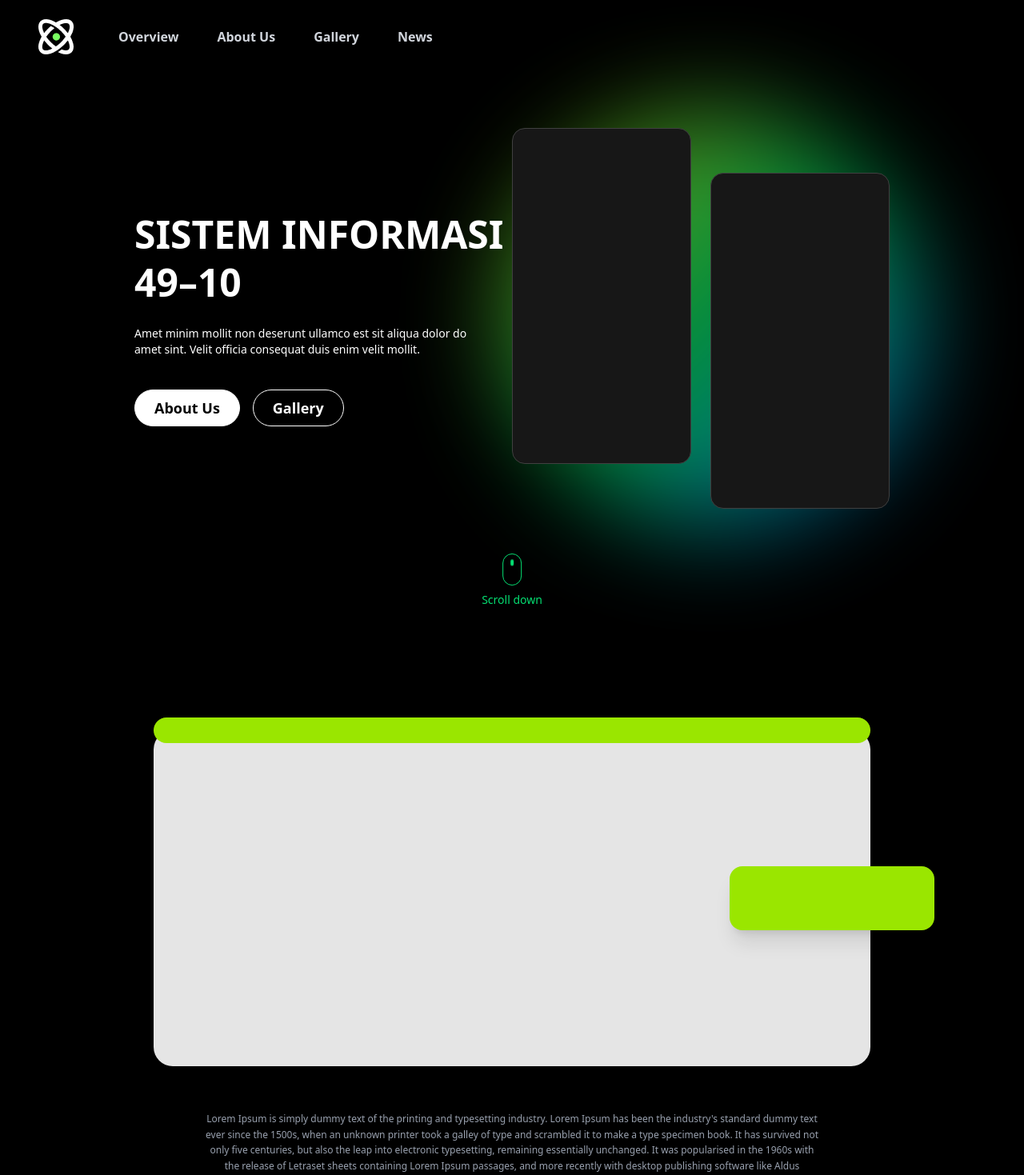
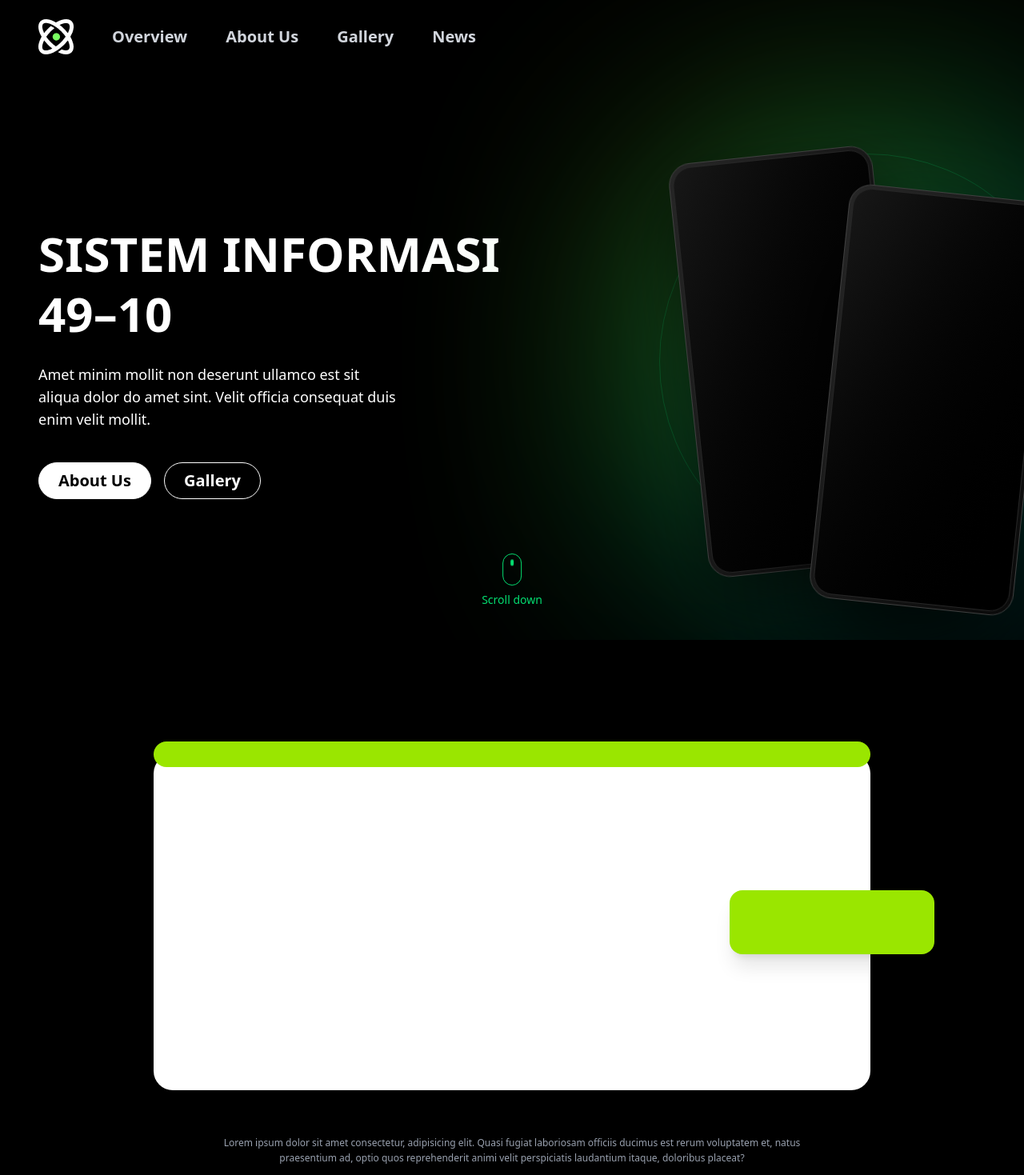
Before and after one commit to FIdzz-hub/web-kelas, a React (Vite) app: page / in a window 1280 px wide. Shown: the top 1469 px of the page at 80% size. Built offline with nearby package versions, Linux system fonts and the light colour scheme.

Commit message:
HomePage New

```diff
--- /dev/null
+++ b/src/components/homepage/Phone.tsx
@@ -0,0 +1,35 @@
+function HomePhone() {
+    return (
+        <>
+            <div className="w-1/2 flex justify-end gap-6">
+
+                <div className="w-1/2 relative flex justify-center items-center perspective-distant">
+
+                    <div className="absolute w-130 h-130 rounded-full bg-linear-to-br from-lime-400 via-green-500 to-blue-600 blur-[140px] opacity-70" />
+
+                    <div className="absolute w-130 h-130 rounded-full border border-green-400/20" />
+
+                    <div className="absolute -rotate-6 -translate-x-24 z-20">
+                        <div className="relative w-64 h-130 rounded-[28px] bg-linear-to-br from-neutral-800 to-neutral-950 border border-neutral-700 shadow-[0_30px_80px_rgba(0,0,0,0.6)] transform-gpu rotateY-[-8deg]"
+                        >
+                            <div className="absolute inset-1 rounded-3xl bg-linear-to-br from-neutral-900 to-black border border-neutral-800"
+                            />
+                        </div>
+                    </div>
+
+                    <div className="absolute rotate-6 translate-x-20 translate-y-12 z-30">
+                        <div className="relative w-64 h-130 rounded-[28px] bg-linear-to-br from-neutral-800 to-neutral-950 border border-neutral-700 shadow-[0_60px_140px_rgba(0,0,0,0.9)] transform-gpu rotateY-[6deg]"
+                        >
+                            <div className="absolute inset-1 rounded-3xl bg-linear-to-br from-neutral-900 to-black border border-neutral-800"
+                            />
+                        </div>
+                    </div>
+
+                </div>
+
+            </div>
+        </>
+    )
+}
+
+export default HomePhone;
--- /dev/null
+++ b/src/components/homepage/Scroll.tsx
@@ -0,0 +1,14 @@
+function HomeScroll() {
+    return (
+        <>
+            <div className="absolute bottom-10 left-1/2 -translate-x-1/2 flex flex-col items-center gap-2 text-green-400">
+                <div className="w-6 h-10 rounded-full border border-green-400 flex items-start justify-center">
+                    <div className="w-1 h-2 bg-green-400 mt-2 rounded-full animate-bounce" />
+                </div>
+                <span className="text-sm">Scroll down</span>
+            </div>
+        </>
+    )
+}
+
+export default HomeScroll;
--- /dev/null
+++ b/src/components/homepage/Text.tsx
@@ -0,0 +1,33 @@
+function HomeText() {
+
+    function click() {
+        const toGallery = document.getElementById("gallery");
+        toGallery?.scrollIntoView()
+    }
+
+    return (
+        <>
+            <div className="w-1/2">
+                <h1 className="text-6xl font-bold leading-tight mb-6">
+                    SISTEM INFORMASI <br /> 49–10
+                </h1>
+
+                <p className="text-black-400 text-lg max-w-md mb-10">
+                    Amet minim mollit non deserunt ullamco est sit aliqua dolor do
+                    amet sint. Velit officia consequat duis enim velit mollit.
+                </p>
+
+                <div className="flex gap-4">
+                    <button className="px-6 py-2 rounded-full border border-white bg-white hover:bg-black text-black hover:text-white transition text-xl font-bold cursor-pointer">
+                        About Us
+                    </button>
+                    <button onClick={click} className="px-6 py-2 rounded-full border border-white hover:bg-white text-white hover:text-black transition text-xl font-bold cursor-pointer">
+                        Gallery
+                    </button>
+                </div>
+            </div>
+        </>
+    )
+}
+
+export default HomeText;
--- a/src/components/navbar.tsx
+++ b/src/components/navbar.tsx
@@ -4,9 +4,11 @@ function Navbar() {
   return (
     <header className="fixed top-0 left-0 w-full z-50">
       <nav className="mx-auto max-w-360 px-12 py-6 flex items-center">
-        <img src={logo} alt="logo" />
+        <div className="">
+          <img src={logo} alt="logo" />
+        </div>
 
-        <ul className="flex items-center px-14 gap-12 text-md font-bold">
+        <ul className="flex items-center px-12 gap-12 text-xl font-extrabold">
 
           {[
             { label: "Overview", href: "#home" },
@@ -23,7 +25,7 @@ function Navbar() {
               </a>
 
               <span className="absolute left-1/2 -bottom-3 -translate-x-1/2
-                h-[2px] w-0 bg-lime-400 rounded-full
+                h-0.5 w-0 bg-lime-400 rounded-full
                 transition-all duration-300 group-hover:w-6" />
             </li>
           ))}
--- a/src/pages/gallery/gallery.tsx
+++ b/src/pages/gallery/gallery.tsx
@@ -1,4 +1,4 @@
-import React from "react";
+// import React from "react";
 
 export default function Gallery() {
   return (
@@ -11,19 +11,13 @@ export default function Gallery() {
 
         <div className="absolute -top-4 left-0 w-full h-8 bg-lime-400 rounded-full z-20" />
 
-        <div className="relative bg-[#e5e5e5] h-[420px] rounded-3xl shadow-2xl" />
+        <div className="relative bg-white h-105 rounded-3xl shadow-2xl" />
 
         <div className="absolute top-1/2 -right-20 -translate-y-1/2 w-64 h-20 bg-lime-400 rounded-2xl shadow-xl" />
       </div>
 
       <p className="mt-14 max-w-3xl text-center text-xs text-gray-400 leading-relaxed">
-        Lorem Ipsum is simply dummy text of the printing and typesetting industry.
-        Lorem Ipsum has been the industry's standard dummy text ever since the 1500s,
-        when an unknown printer took a galley of type and scrambled it to make a type
-        specimen book. It has survived not only five centuries, but also the leap into
-        electronic typesetting, remaining essentially unchanged. It was popularised
-        in the 1960s with the release of Letraset sheets containing Lorem Ipsum passages,
-        and more recently with desktop publishing software like Aldus PageMaker.
+        Lorem ipsum dolor sit amet consectetur, adipisicing elit. Quasi fugiat laboriosam officiis ducimus est rerum voluptatem et, natus praesentium ad, optio quos reprehenderit animi velit perspiciatis laudantium itaque, doloribus placeat?
       </p>
 
     </section>
--- a/src/pages/homepage/Home.tsx
+++ b/src/pages/homepage/Home.tsx
@@ -1,82 +1,26 @@
+import HomePhone from "../../components/homepage/Phone";
+import HomeScroll from "../../components/homepage/Scroll";
+import HomeText from "../../components/homepage/Text";
+
 function Home() {
     return (
         <>
             <section
                 id="home"
-                className="relative h-screen bg-black overflow-hidden p-30"
+                className="relative h-screen bg-black overflow-hidden pt-50"
             >
-                <div className="absolute right-32 top-1/2 -translate-y-1/2 w-130 h-130 rounded-full bg-linear-to-br from-lime-400 via-green-500 to-blue-600 blur-3xl opacity-70" />
+                <div className="relative z-10 max-w-360 mx-auto px-12 flex items-center mt-20">
+                    <HomeText />
+                    <HomePhone />
+                </div>
+                <HomeScroll />
 
-                <div className="relative z-10 max-w-360 mx-auto px-12 flex items-center mt-10">
-                    <div className="w-1/2">
-                        <h1 className="text-5xl font-bold leading-tight mb-6">
-                            SISTEM INFORMASI <br /> 49–10
-                        </h1>
 
-                        <p className="text-black-400 text-sm max-w-md mb-10">
-                            Amet minim mollit non deserunt ullamco est sit aliqua dolor do
-                            amet sint. Velit officia consequat duis enim velit mollit.
-                        </p>
 
-                        <div className="flex gap-4">
-                            <button className="px-6 py-2 rounded-full border border-white bg-white hover:bg-black text-black hover:text-white transition text-lg font-bold cursor-pointer">
-                                About Us
-                            </button>
-                            <button className="px-6 py-2 rounded-full border border-white hover:bg-white text-white hover:text-black transition text-lg font-bold cursor-pointer">
-                                Gallery
-                            </button>
-                        </div>
-                    </div>
 
-                    <div className="w-1/2 flex justify-end gap-6">
-
-                        <div className="w-56 h-105 bg-neutral-900 rounded-2xl border border-neutral-700" />
-                        <div className="w-56 h-105 bg-neutral-900 rounded-2xl border border-neutral-700 mt-14" />
-
-                    </div>
-
-                </div>
-                <div className="absolute bottom-10 left-1/2 -translate-x-1/2 flex flex-col items-center gap-2 text-green-400">
-                <div className="w-6 h-10 rounded-full border border-green-400 flex items-start justify-center">
-                 <div className="w-1 h-2 bg-green-400 mt-2 rounded-full animate-bounce" />
-                </div>
-                    <span className="text-sm">Scroll down</span>
-                </div>
             </section>
         </>
     )
 }
 
 export default Home;
-
-
-
-// { <div className="w-1/2 relative flex justify-center items-center">
-
-//   {/* GLOW BESAR */}
-//   <div className="absolute w-[520px] h-[520px] rounded-full
-//     bg-gradient-to-br from-lime-400 via-green-500 to-blue-600
-//     opacity-70 blur-[140px]" />
-
-//   {/* GLOW RING */}
-//   <div className="absolute w-[620px] h-[620px] rounded-full
-//     border border-green-400/30" />
-//   <div className="absolute w-[760px] h-[760px] rounded-full
-//     border border-green-400/10" />
-
-//   {/* PHONE BELAKANG */}
-//   <div
-//     className="absolute w-64 h-[460px] bg-neutral-900 rounded-[32px]
-//     border border-neutral-700
-//     shadow-[0_30px_80px_rgba(0,0,0,0.6)]
-//     -rotate-[6deg] -translate-x-24 z-10"
-//   />
-
-//   {/* PHONE DEPAN */}
-//   <div
-//     className="absolute w-64 h-[460px] bg-neutral-900 rounded-[32px]
-//     border border-neutral-700
-//     shadow-[0_60px_140px_rgba(0,0,0,0.9)]
-//     rotate-[4deg] translate-x-10 z-30"
-//   />
-// </div> */}
```
Also changed, not shown: src/assets/images/phone-mockups.png (added).
